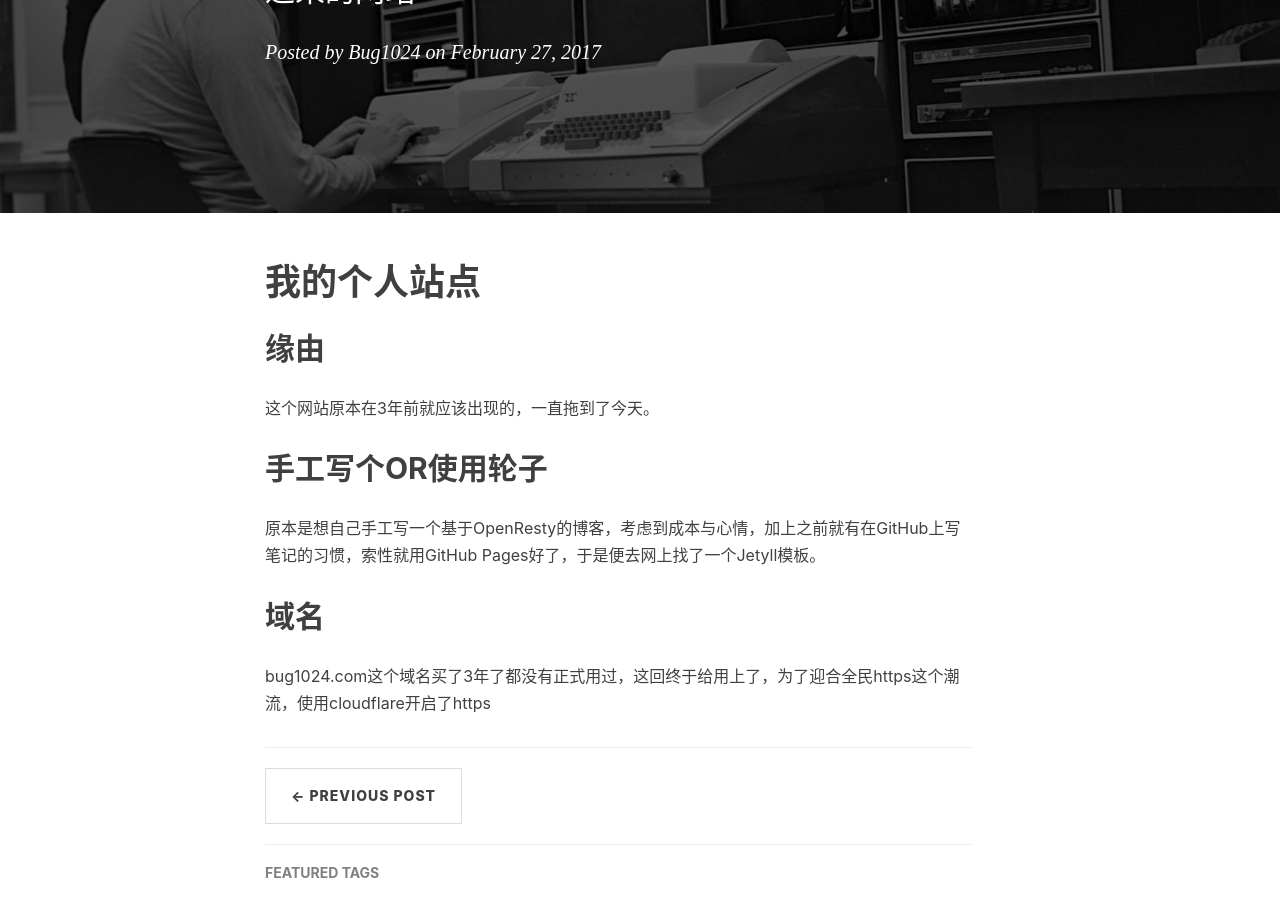
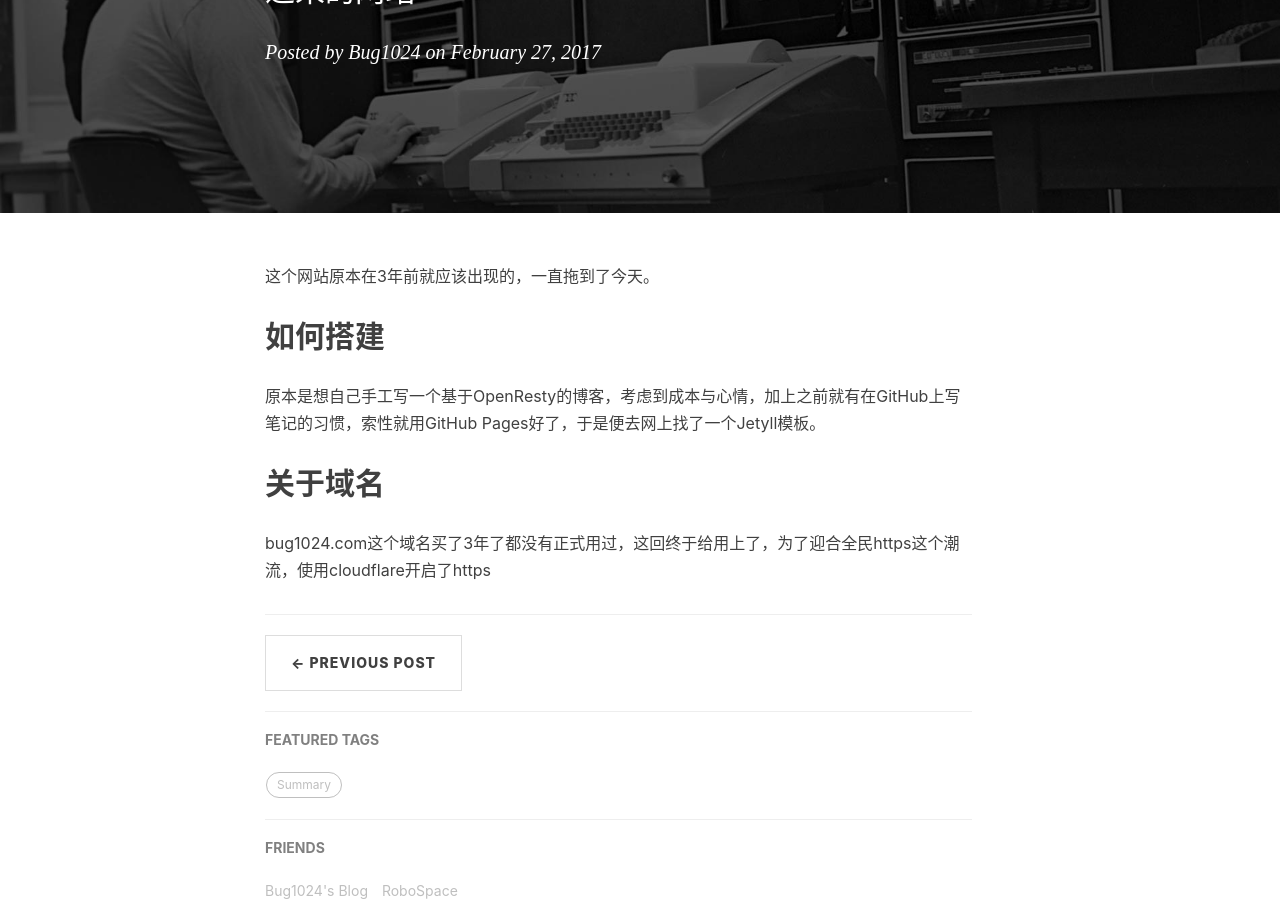
Before and after one commit to bug1024/jeet-blog, a Jekyll site: the page built from _posts/2016-12-31-create-my-website.md, in a window 1280 px wide and 900 px high, scrolled down 310 px. Built offline with Jekyll 4.4.1, drawn with Linux system fonts in a browser that asks for light colours; nearby versions of some CDN libraries; comment, search, counter and statistics services are not loaded.

Commit message:
change file name

```diff
--- a/_posts/2017-02-27-create-my-website.md
+++ b/_posts/2016-12-31-create-my-website.md
@@ -9,13 +9,10 @@ tags:
     - Summary
 ---
 
-# 我的个人站点
-
-## 缘由
  这个网站原本在3年前就应该出现的，一直拖到了今天。
 
-## 手工写个OR使用轮子
+## 如何搭建
  原本是想自己手工写一个基于OpenResty的博客，考虑到成本与心情，加上之前就有在GitHub上写笔记的习惯，索性就用GitHub Pages好了，于是便去网上找了一个Jetyll模板。
 
-## 域名
+## 关于域名
  bug1024.com这个域名买了3年了都没有正式用过，这回终于给用上了，为了迎合全民https这个潮流，使用cloudflare开启了https
```
Also changed, not shown: _posts/2017-01-03-2016summary.md (+0 -2 lines).
